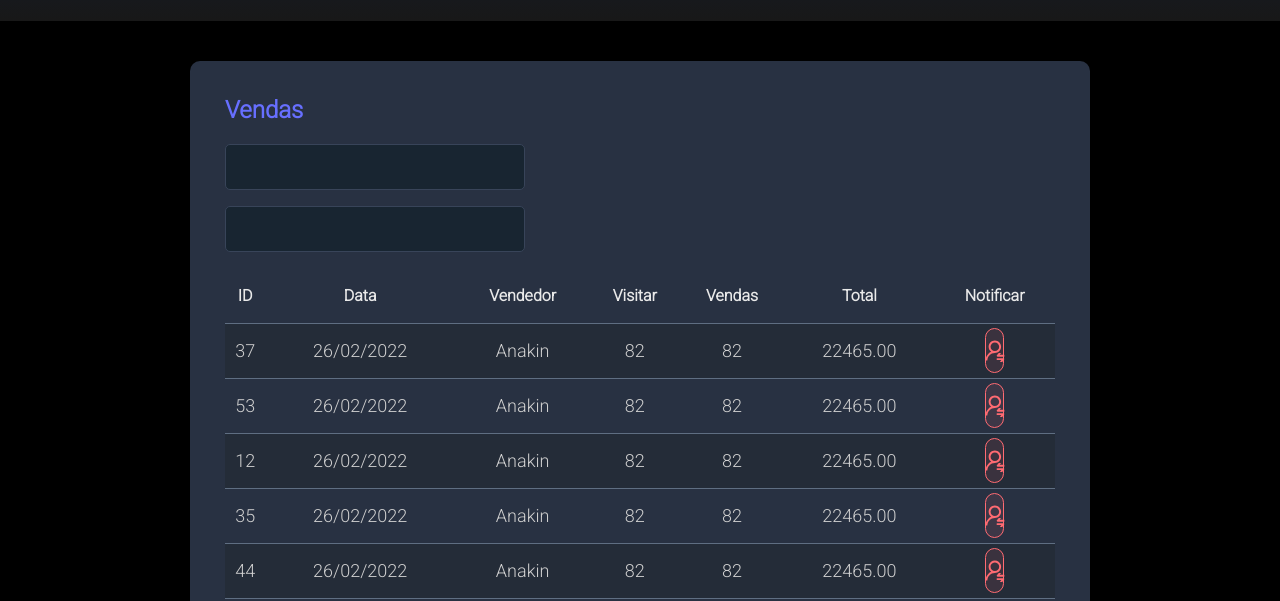
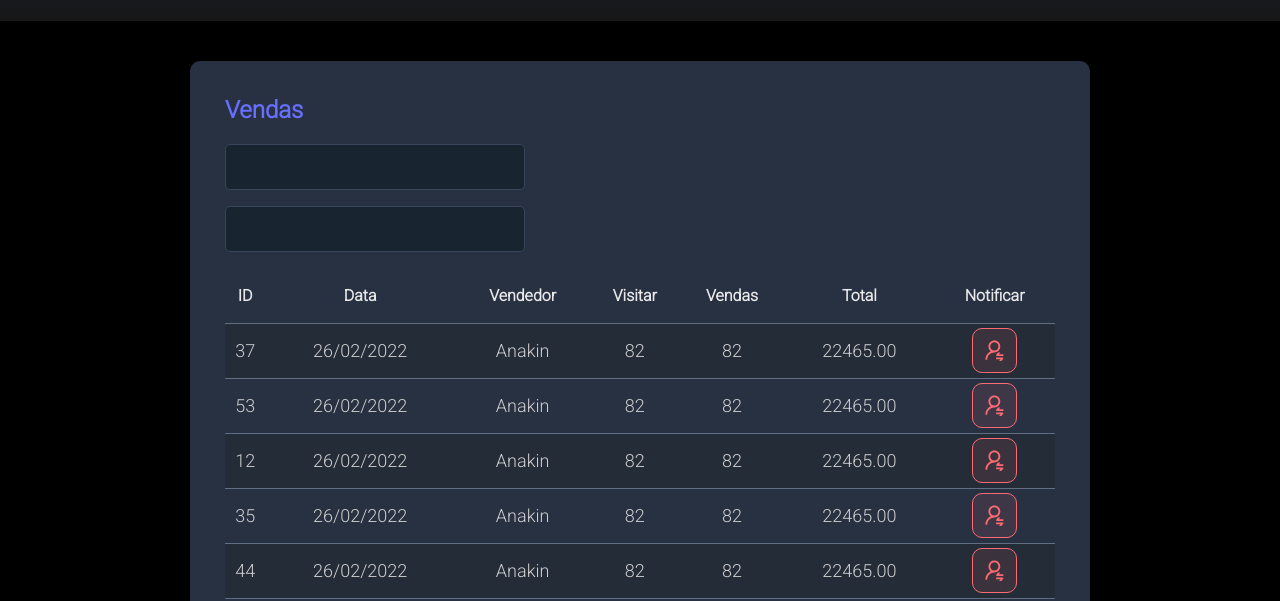
Before and after one commit to EdmilsonPinheiroSantos/Spring_React_JS, a plain HTML site: page index.html in a window 1280 px wide. Shown: the part 199-800 px from the top of the page. Drawn offline with Linux system fonts and the light colour scheme.

Commit message:
Acrescentado conteúdo novo de correção no botão da página

```diff
--- a/styles.css
+++ b/styles.css
@@ -134,7 +134,7 @@ header {
     cursor: pointer;
 }
 
-.dsmeta-red-btn {
+.dsmeta-red-btn img {
     width: 19px;
 }
 
```
